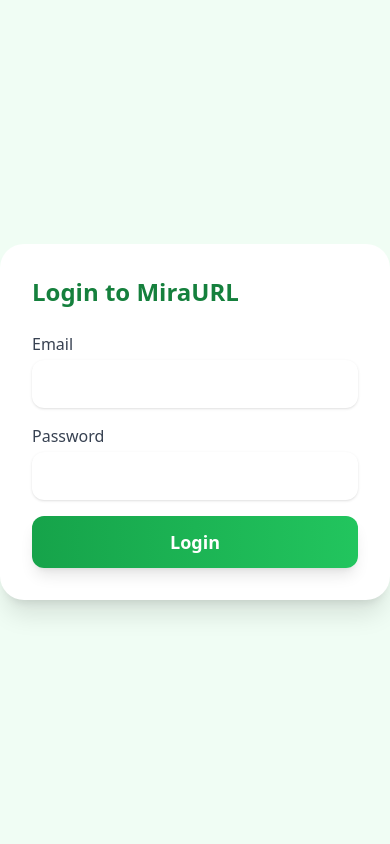
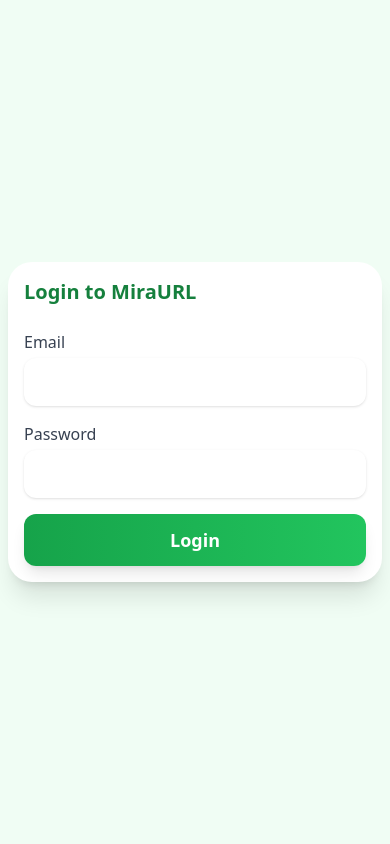
Before and after one commit to willi-felix/mira, a Flask app: page /login/ in a window 390 px wide. Run offline with Flask 3, Linux system fonts and the light colour scheme; tables that the repository leaves empty hold one stand-in row (values such as "Sample post"); some libraries are stand-ins or nearby versions.

Commit message:
Responsive UI for Mobile Devices

```diff
--- a/templates/login.html
+++ b/templates/login.html
@@ -3,11 +3,12 @@
 <head>
   <meta charset="UTF-8">
   <title>Login - {{ SITE_NAME }}</title>
+  <meta name="viewport" content="width=device-width, initial-scale=1.0">
   <script src="https://cdn.tailwindcss.com"></script>
 </head>
-<body class="bg-green-50 flex items-center justify-center min-h-screen">
-  <form class="bg-white p-8 rounded-3xl shadow-xl w-full max-w-md" method="post">
-    <h1 class="text-2xl font-bold mb-6 text-green-700">Login to {{ SITE_NAME }}</h1>
+<body class="bg-green-50 flex items-center justify-center min-h-screen px-2">
+  <form class="bg-white p-4 sm:p-8 rounded-3xl shadow-xl w-full max-w-md" method="post">
+    <h1 class="text-xl sm:text-2xl font-bold mb-6 text-green-700">Login to {{ SITE_NAME }}</h1>
     {% with messages = get_flashed_messages(with_categories=true) %}
       {% if messages %}
         {% for category, message in messages %}
```
